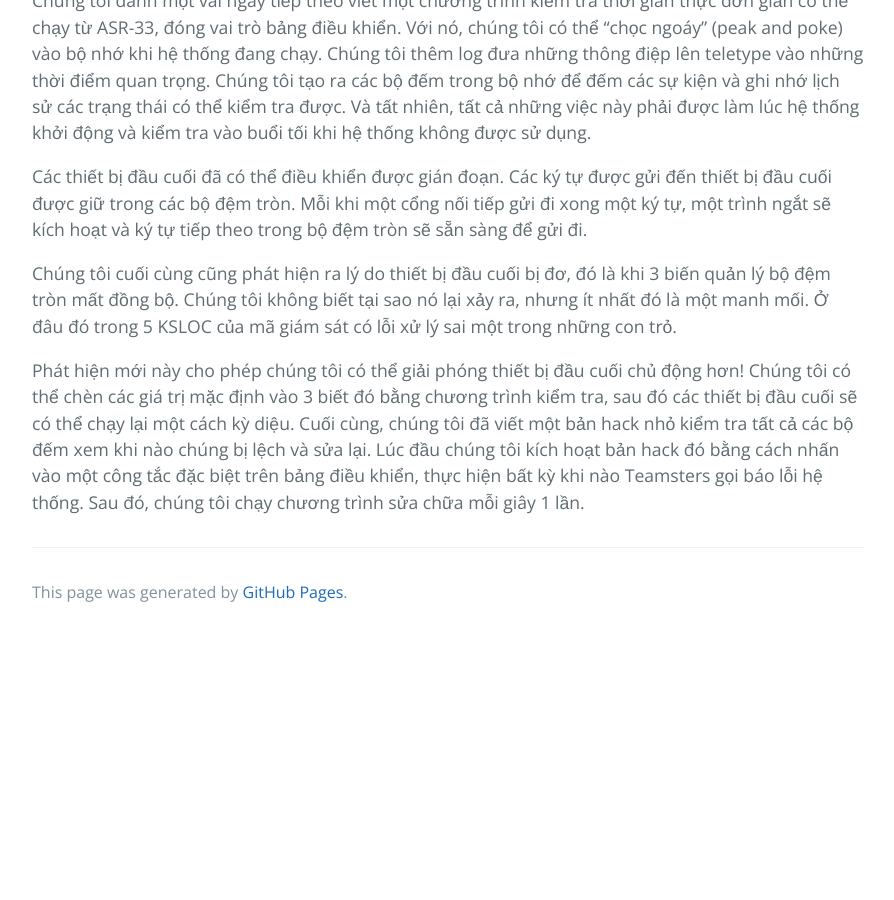
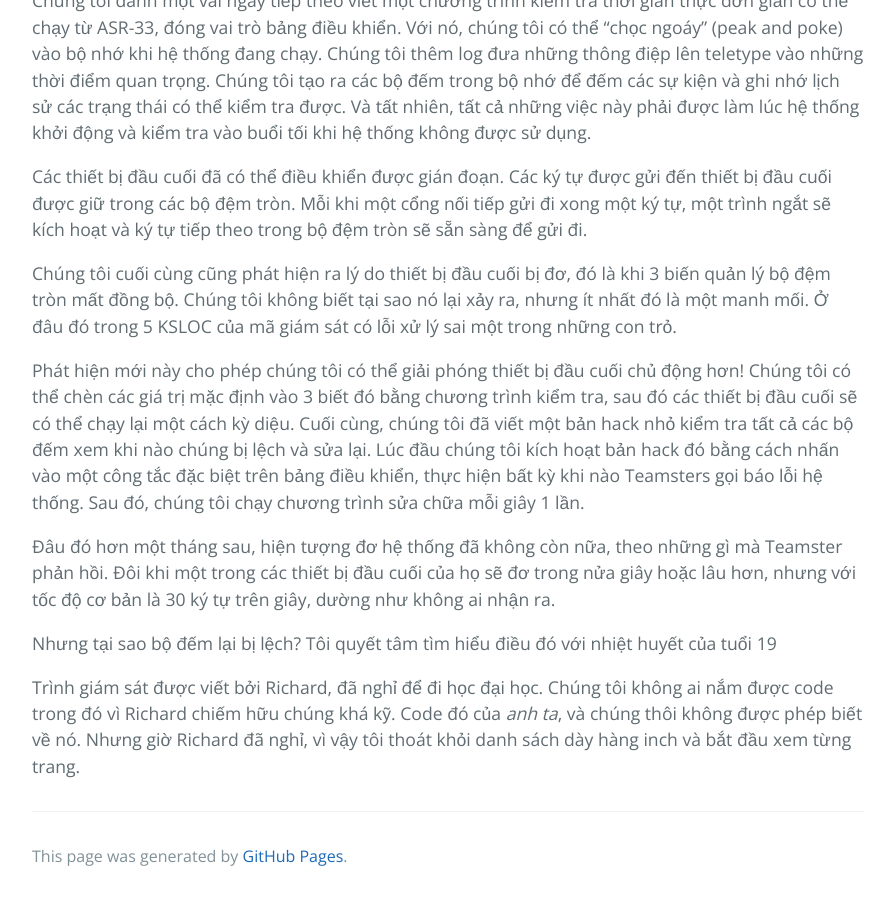
Before and after one commit to HaiBV/haibv.github.io, a Jekyll site: the page built from clean-coder/chapter-4-coding.md, in a window 1280 px wide and 900 px high, scrolled down 7907 px. Shown: the whole window, without its empty margins (192-1086 px from the left). Built offline with Jekyll 4.4.1, drawn with Linux system fonts in a browser that asks for light colours; our own code applies the rules of GitHub Pages for plain Markdown files; before the commit the page ends 8543 px from its top, so only the background shows below that.

Commit message:
Book - The Clean Coder - Chapter 4 - Coding

```diff
--- a/clean-coder/chapter-4-coding.md
+++ b/clean-coder/chapter-4-coding.md
@@ -155,3 +155,9 @@ Các thiết bị đầu cuối đã có thể điều khiển được gián đ
 Chúng tôi cuối cùng cũng phát hiện ra lý do thiết bị đầu cuối bị đơ, đó là khi 3 biến quản lý bộ đệm tròn mất đồng bộ. Chúng tôi không biết tại sao nó lại xảy ra, nhưng ít nhất đó là một manh mối. Ở đâu đó trong 5 KSLOC của mã giám sát có lỗi xử lý sai một trong những con trỏ.
 
 Phát hiện mới này cho phép chúng tôi có thể giải phóng thiết bị đầu cuối chủ động hơn! Chúng tôi có thể chèn các giá trị mặc định vào 3 biết đó bằng chương trình kiểm tra, sau đó các thiết bị đầu cuối sẽ có thể chạy lại một cách kỳ diệu. Cuối cùng, chúng tôi đã viết một bản hack nhỏ kiểm tra tất cả các bộ đếm xem khi nào chúng bị lệch và sửa lại. Lúc đầu chúng tôi kích hoạt bản hack đó bằng cách nhấn vào một công tắc đặc biệt trên bảng điều khiển, thực hiện bất kỳ khi nào Teamsters gọi báo lỗi hệ thống. Sau đó, chúng tôi chạy chương trình sửa chữa mỗi giây 1 lần.
+
+Đâu đó hơn một tháng sau, hiện tượng đơ hệ thống đã không còn nữa, theo những gì mà Teamster phản hồi. Đôi khi một trong các thiết bị đầu cuối của họ sẽ đơ trong nửa giây hoặc lâu hơn, nhưng với tốc độ cơ bản là 30 ký tự trên giây, dường như không ai nhận ra.
+
+Nhưng tại sao bộ đếm lại bị lệch? Tôi quyết tâm tìm hiểu điều đó với nhiệt huyết của tuổi 19
+
+Trình giám sát được viết bởi Richard, đã nghỉ để đi học đại học. Chúng tôi không ai nắm được code trong đó vì Richard chiếm hữu chúng khá kỹ. Code đó của _anh ta_, và chúng thôi không được phép biết về nó. Nhưng giờ Richard đã nghỉ, vì vậy tôi thoát khỏi danh sách dày hàng inch và bắt đầu xem từng trang.
```
